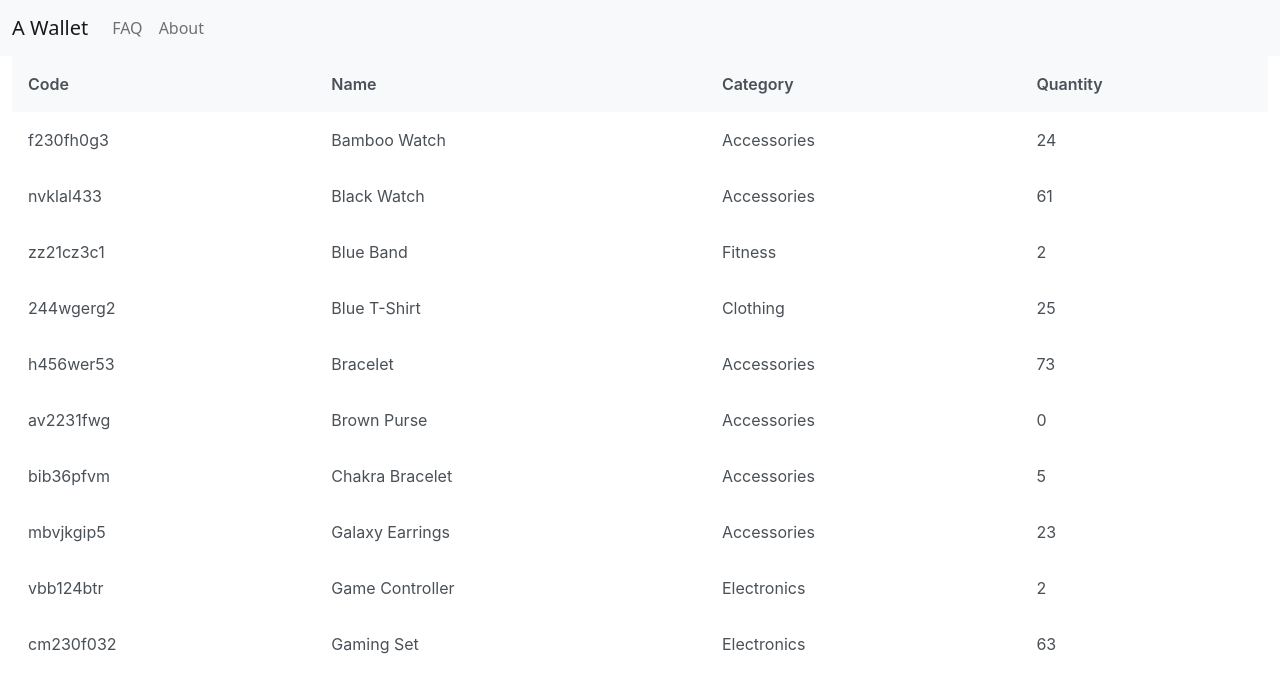
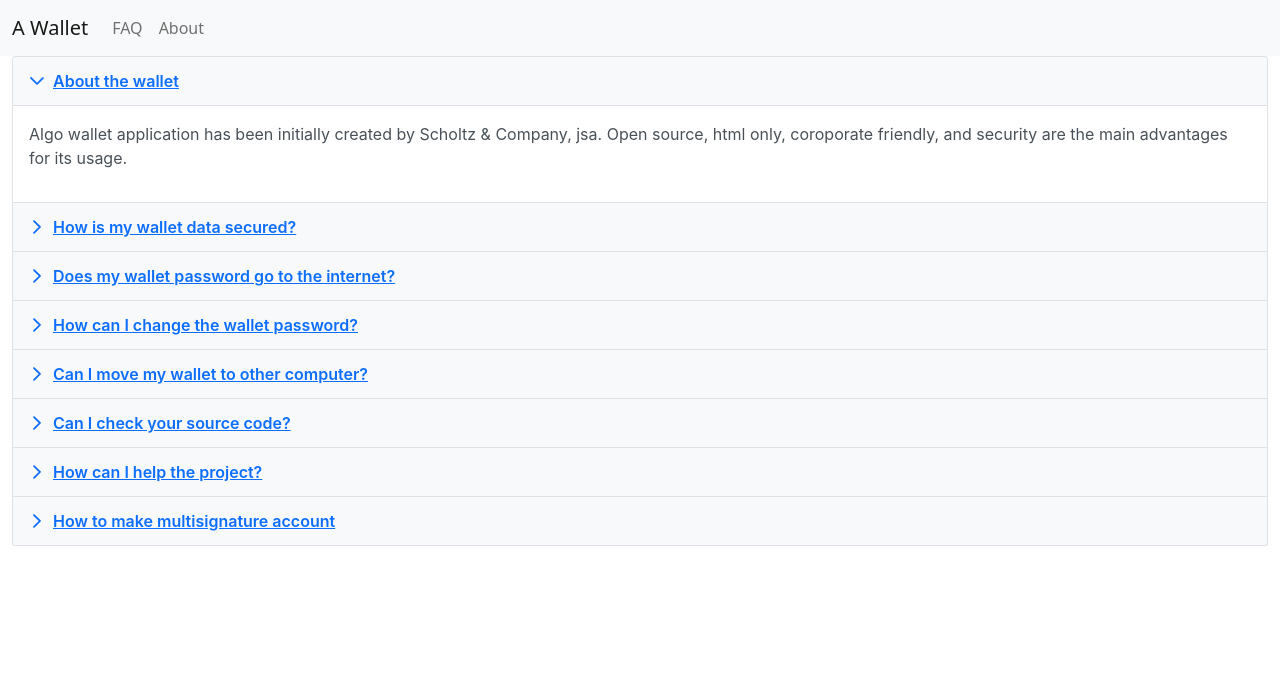
Before and after one commit to HOLKAR047/wallet, a Vue app: page /faq in a window 1280 px wide. Shown: the top 692 px of the page. Built offline with nearby package versions, Linux system fonts and the light colour scheme.

Commit message:
update multisig, add i18n

```diff
--- a/package.json
+++ b/package.json
@@ -13,6 +13,7 @@
     "algosdk": "^1.9.1",
     "axios": "^0.21.1",
     "bootstrap": "^5.0.1",
+    "buffer": "^6.0.3",
     "check-password-strength": "^2.0.3",
     "core-js": "^3.6.5",
     "crypto-js": "^4.0.0",
@@ -25,6 +26,7 @@
     "primevue": "^3.5.0",
     "register-service-worker": "^1.7.1",
     "vue": "^3.0.0",
+    "vue-i18n": "^8.24.4",
     "vue-router": "^4.0.8",
     "vuex": "^4.0.0"
   },
--- a/src/main.js
+++ b/src/main.js
@@ -21,6 +21,8 @@ import Column from "primevue/column";
 import InputText from "primevue/inputtext";
 import Dialog from "primevue/dialog";
 import Toast from "primevue/toast";
+import Accordion from "primevue/accordion";
+import AccordionTab from "primevue/accordiontab";
 import ToastService from "primevue/toastservice";
 import "primevue/resources/themes/saga-blue/theme.css";
 
@@ -59,6 +61,8 @@ myApp.component("Column", Column);
 myApp.component("InputText", InputText);
 myApp.component("Dialog", Dialog);
 myApp.component("Toast", Toast);
+myApp.component("Accordion", Accordion);
+myApp.component("AccordionTab", AccordionTab);
 
 myApp.config.globalProperties.$filters = {
   formatCurrency(
--- a/src/pages/FAQ.vue
+++ b/src/pages/FAQ.vue
@@ -1,11 +1,94 @@
 <template>
   <PublicLayout>
-    <DataTable :value="products" responsiveLayout="scroll">
-      <Column field="code" header="Code"></Column>
-      <Column field="name" header="Name"></Column>
-      <Column field="category" header="Category"></Column>
-      <Column field="quantity" header="Quantity"></Column>
-    </DataTable>
+    <Accordion :activeIndex="0">
+      <AccordionTab header="About the wallet">
+        <p>
+          Algo wallet application has been initially created by Scholtz &
+          Company, jsa. Open source, html only, coroporate friendly, and
+          security are the main advantages for its usage.
+        </p> </AccordionTab
+      ><AccordionTab header="How is my wallet data secured?">
+        <p>
+          Your data is in the browser only. It is stored in persistant index db.
+          Every wallet is encrypted using aes256 with your password. If you make
+          strong enough password, your wallet will never be brute-forced. The
+          password does not leave your computer and resides only in the browser
+          cache. After 5 minutes after the login the cache is destroyed.
+        </p>
+      </AccordionTab>
+      <AccordionTab header="Does my wallet password go to the internet?">
+        <p>Never</p>
+      </AccordionTab>
+      <AccordionTab header="How can I change the wallet password?">
+        <ol>
+          <li>Login and access your wallet</li>
+          <li>Navigate to settings.</li>
+          <li>Type old password, new password, and confirm new password.</li>
+          <li>Submit form and your password will be changed.</li>
+        </ol>
+      </AccordionTab>
+      <AccordionTab header="Can I move my wallet to other computer?">
+        <ol>
+          <li>Login and access your wallet</li>
+          <li>Navigate to settings.</li>
+          <li>Go to section backup and save your data to the local file.</li>
+          <li>
+            In the other computer go to new wallet, import wallet, and upload
+            the downloaded file to the other browser storage.
+          </li>
+          <li>
+            Access the wallet with the same password as before. You can change
+            the password in settings.
+          </li>
+        </ol>
+      </AccordionTab>
+      <AccordionTab header="Can I check your source code?">
+        <p>
+          Yes. https://github.com/scholtz/wallet/ This wallet was made open
+          source and is free to be used, copied or modified even for commercial
+          purposes. If you are able to participate in the project, please be so
+          kind and create a pull request with your improvement.
+        </p>
+      </AccordionTab>
+      <AccordionTab header="How can I help the project?">
+        <ol>
+          <li>
+            Donatation to algorand address
+            P65LXHA5MEDMOJ2ZAITLZWYSU6W25BF2FCXJ5KQRDUB2NT2T7DPAAFYT3U will help
+            the project going. The project has not been funded from algorand inc
+            nor algorand foundation.
+          </li>
+          <li>
+            To translate project or help with the translation, please go to
+            https://github.com/scholtz/wallet/tree/master/src, copy the
+            translation file to your language and make a pull request.
+          </li>
+          <li>
+            If you are a programmer, please do a code review, or help us in any
+            way you think this project should be better.
+          </li>
+        </ol>
+      </AccordionTab>
+      <AccordionTab header="How to make multisignature account">
+        <ol>
+          <li>
+            First create the accounts with the private keys or create public
+            accounts. It is better to give them names you will remember its
+            purpose.
+          </li>
+          <li>Go to create new addrress and select multisignature address.</li>
+          <li>
+            Select all accounts which can sign the transactions and select how
+            many signatures are minimum for the network to accept the multisig
+            payment.
+          </li>
+          <li>
+            After you create the multisignature account, you can access it from
+            the accounts list page.
+          </li>
+        </ol>
+      </AccordionTab>
+    </Accordion>
   </PublicLayout>
 </template>
 
@@ -15,133 +98,5 @@ export default {
   components: {
     PublicLayout,
   },
-  data() {
-    return {
-      products: [
-        {
-          id: "1000",
-          code: "f230fh0g3",
-          name: "Bamboo Watch",
-          description: "Product Description",
-          image: "bamboo-watch.jpg",
-          price: 65,
-          category: "Accessories",
-          quantity: 24,
-          inventoryStatus: "INSTOCK",
-          rating: 5,
-        },
-        {
-          id: "1001",
-          code: "nvklal433",
-          name: "Black Watch",
-          description: "Product Description",
-          image: "black-watch.jpg",
-          price: 72,
-          category: "Accessories",
-          quantity: 61,
-          inventoryStatus: "INSTOCK",
-          rating: 4,
-        },
-        {
-          id: "1002",
-          code: "zz21cz3c1",
-          name: "Blue Band",
-          description: "Product Description",
-          image: "blue-band.jpg",
-          price: 79,
-          category: "Fitness",
-          quantity: 2,
-          inventoryStatus: "LOWSTOCK",
-          rating: 3,
-        },
-        {
-          id: "1003",
-          code: "244wgerg2",
-          name: "Blue T-Shirt",
-          description: "Product Description",
-          image: "blue-t-shirt.jpg",
-          price: 29,
-          category: "Clothing",
-          quantity: 25,
-          inventoryStatus: "INSTOCK",
-          rating: 5,
-        },
-        {
-          id: "1004",
-          code: "h456wer53",
-          name: "Bracelet",
-          description: "Product Description",
-          image: "bracelet.jpg",
-          price: 15,
-          category: "Accessories",
-          quantity: 73,
-          inventoryStatus: "INSTOCK",
-          rating: 4,
-        },
-        {
-          id: "1005",
-          code: "av2231fwg",
-          name: "Brown Purse",
-          description: "Product Description",
-          image: "brown-purse.jpg",
-          price: 120,
-          category: "Accessories",
-          quantity: 0,
-          inventoryStatus: "OUTOFSTOCK",
-          rating: 4,
-        },
-        {
-          id: "1006",
-          code: "bib36pfvm",
-          name: "Chakra Bracelet",
-          description: "Product Description",
-          image: "chakra-bracelet.jpg",
-          price: 32,
-          category: "Accessories",
-          quantity: 5,
-          inventoryStatus: "LOWSTOCK",
-          rating: 3,
-        },
-        {
-          id: "1007",
-          code: "mbvjkgip5",
-          name: "Galaxy Earrings",
-          description: "Product Description",
-          image: "galaxy-earrings.jpg",
-          price: 34,
-          category: "Accessories",
-          quantity: 23,
-          inventoryStatus: "INSTOCK",
-          rating: 5,
-        },
-        {
-          id: "1008",
-          code: "vbb124btr",
-          name: "Game Controller",
-          description: "Product Description",
-          image: "game-controller.jpg",
-          price: 99,
-          category: "Electronics",
-          quantity: 2,
-          inventoryStatus: "LOWSTOCK",
-          rating: 4,
-        },
-        {
-          id: "1009",
-          code: "cm230f032",
-          name: "Gaming Set",
-          description: "Product Description",
-          image: "gaming-set.jpg",
-          price: 299,
-          category: "Electronics",
-          quantity: 63,
-          inventoryStatus: "INSTOCK",
-          rating: 3,
-        },
-      ],
-    };
-  },
-  created() {},
-  mounted() {},
 };
 </script>
--- a/src/router/index.js
+++ b/src/router/index.js
@@ -1,5 +1,4 @@
 import { createWebHistory, createRouter } from "vue-router";
-import Home from "@/pages/Home.vue";
 import About from "@/pages/About.vue";
 import ImportWallet from "@/pages/ImportWallet.vue";
 import Accounts from "@/pages/Accounts.vue";
@@ -15,7 +14,7 @@ const routes = [
   {
     path: "/",
     name: "Home",
-    component: Home,
+    component: Accounts,
   },
   {
     path: "/about",
--- a/src/store/algod.js
+++ b/src/store/algod.js
@@ -35,14 +35,15 @@ const actions = {
     try {
       const url = new URL(this.state.config.algod);
 
-      const enc = new TextEncoder();
-      const noteEnc = enc.encode(note);
-
       const algodclient = new algosdk.Algodv2(
         this.state.config.algodToken,
         this.state.config.algod,
         url.port
       );
+
+      const enc = new TextEncoder();
+      const noteEnc = enc.encode(note);
+
       const sk = await dispatch(
         "wallet/getSK",
         { addr: payFrom },
@@ -86,6 +87,19 @@ const actions = {
     } catch (error) {
       console.log("error", error, dispatch);
     }
+  },
+  async sendRawTransaction({ dispatch }, { signedTxn }) {
+    const url = new URL(this.state.config.algod);
+
+    const algodclient = new algosdk.Algodv2(
+      this.state.config.algodToken,
+      this.state.config.algod,
+      url.port
+    );
+
+    const ret = await algodclient.sendRawTransaction(signedTxn).do();
+    console.log("sent to network", dispatch);
+    return ret;
   },
   async waitForConfirmation({ dispatch }, { txId, timeout }) {
     try {
```
Also changed, not shown: src/pages/Pay.vue (+214 -59 lines), 1 other file (tests, documents, lock files or other folders).
